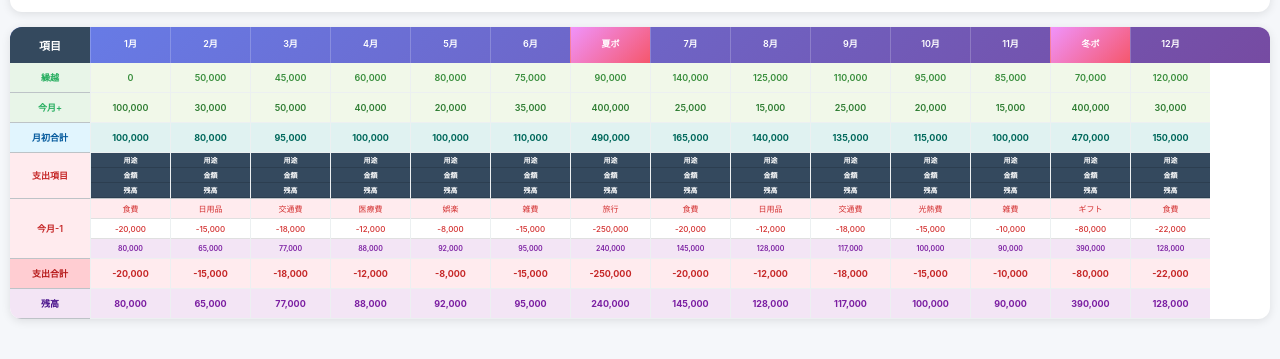
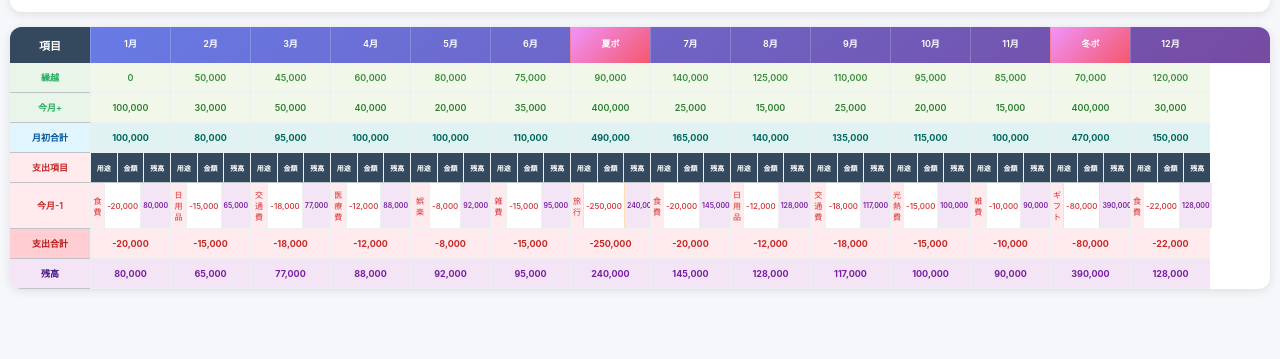
Before and after one commit to lumijoe/kpg_home, a plain HTML site: page index07.html in a window 1280 px wide. Shown: the part 79-438 px from the top of the page. Drawn offline with Linux system fonts and the light colour scheme.

Commit message:
yet pc ui

```diff
--- a/index07.html
+++ b/index07.html
@@ -148,12 +148,13 @@
         .amount-cell.balance { background: #f3e5f5; font-weight: 700; color: #7b1fa2; }
 
         .amount-cell-group {
+            display: grid;
+            grid-template-columns: 1fr 1fr 1fr;
+            gap: 1px;
+            background: #ecf0f1;
             border-bottom: 1px solid #ecf0f1;
             border-left: 1px solid #ecf0f1;
-            background: #ecf0f1;
-            display: flex;
-            flex-direction: column;
-            min-height: 60px;
+            min-height: 40px;
         }
 
         .amount-cell-group.bonus-col {
@@ -165,13 +166,11 @@
             color: #d32f2f;
             font-size: 8px;
             text-align: center;
-            padding: 2px 1px;
+            padding: 6px 2px;
             cursor: pointer;
-            flex: 1;
             display: flex;
             align-items: center;
             justify-content: center;
-            border-bottom: 1px solid #e0e0e0;
         }
 
         .expense-amount {
@@ -179,14 +178,12 @@
             color: #d32f2f;
             font-weight: 500;
             text-align: center;
-            padding: 2px 1px;
+            padding: 6px 2px;
             font-size: 8px;
             cursor: pointer;
-            flex: 1;
             display: flex;
             align-items: center;
             justify-content: center;
-            border-bottom: 1px solid #e0e0e0;
         }
 
         .expense-balance {
@@ -194,21 +191,21 @@
             color: #7b1fa2;
             font-weight: 600;
             text-align: center;
-            padding: 2px 1px;
+            padding: 6px 2px;
             font-size: 7px;
-            flex: 1;
             display: flex;
             align-items: center;
             justify-content: center;
         }
 
         .expense-header {
-            display: flex;
-            flex-direction: column;
+            display: grid;
+            grid-template-columns: 1fr 1fr 1fr;
+            gap: 1px;
             background: #ecf0f1;
             border-bottom: 1px solid #bdc3c7;
             border-left: 1px solid #ecf0f1;
-            min-height: 30px;
+            min-height: 25px;
         }
 
         .expense-header.bonus-col {
@@ -218,15 +215,13 @@
         .expense-header-cell {
             background: #34495e;
             color: white;
-            padding: 2px 1px;
+            padding: 6px 2px;
             text-align: center;
             font-size: 7px;
             font-weight: 600;
-            flex: 1;
             display: flex;
             align-items: center;
             justify-content: center;
-            border-bottom: 1px solid #2c3e50;
         }
 
         /* モバイル版 - スワイプ対応 */
```
